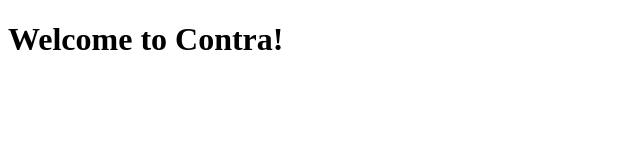
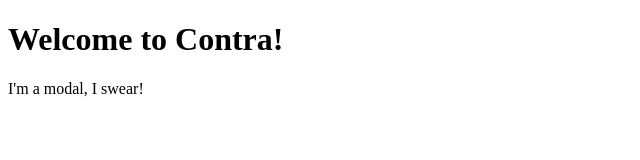
Before and after one commit to contra/contra-interview-assessment, a Next.js app in the folder frontend/: page / in a window 1280 px wide. Shown: the top 160 px of the page, without its empty margins (0-640 px from the left). Built offline with nearby package versions, Linux system fonts and the light colour scheme.

Commit message:
feat: placeholder modal component

```diff
--- /dev/null
+++ b/frontend/src/components/modal/index.tsx
@@ -0,0 +1,3 @@
+export const Modal = () => {
+  return <div>I'm a modal, I swear!</div>;
+};
--- a/frontend/src/pages/index.tsx
+++ b/frontend/src/pages/index.tsx
@@ -1,8 +1,14 @@
 /* eslint-disable canonical/filename-match-exported */
 import { type NextPage } from 'next';
+import { Modal } from '@/components/modal';
 
 const Index: NextPage = () => {
-  return <h1>Welcome to Contra!</h1>;
+  return (
+    <div>
+      <h1>Welcome to Contra!</h1>
+      <Modal />
+    </div>
+  );
 };
 
 export default Index;
```
